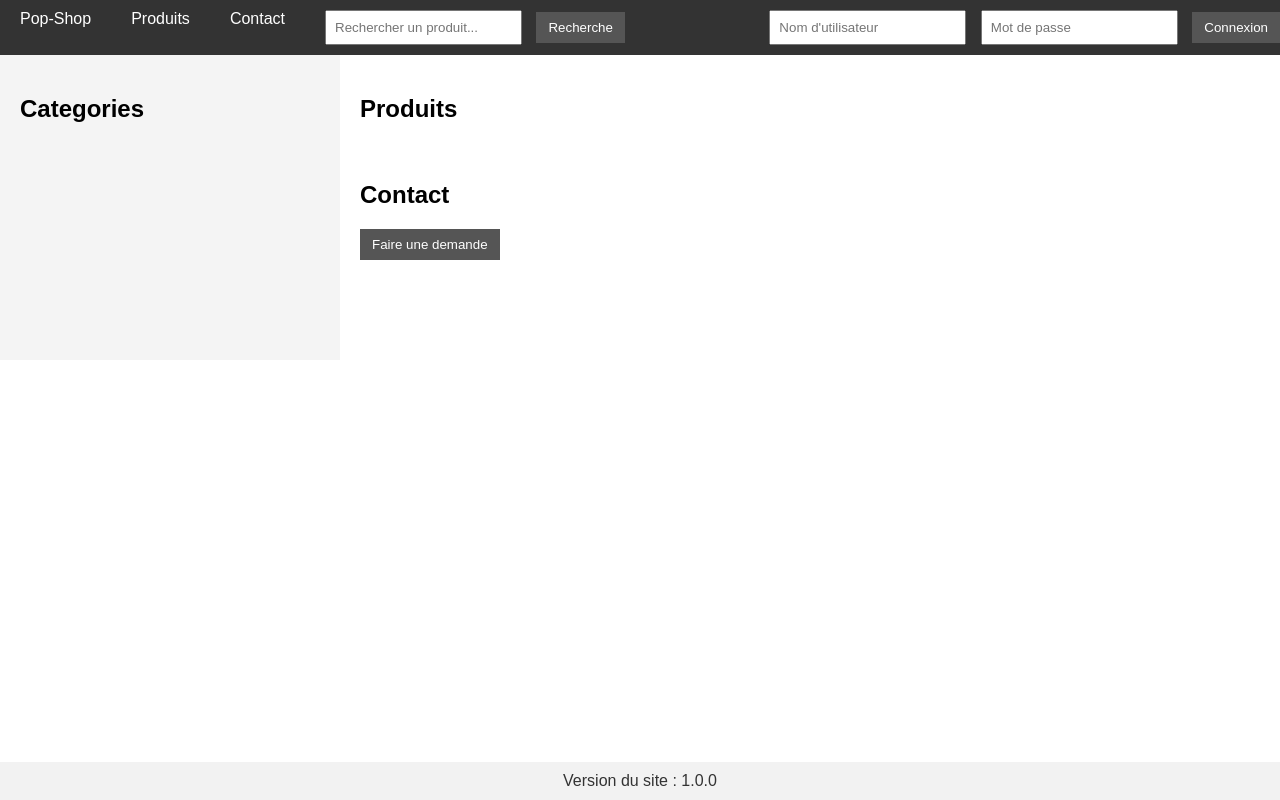
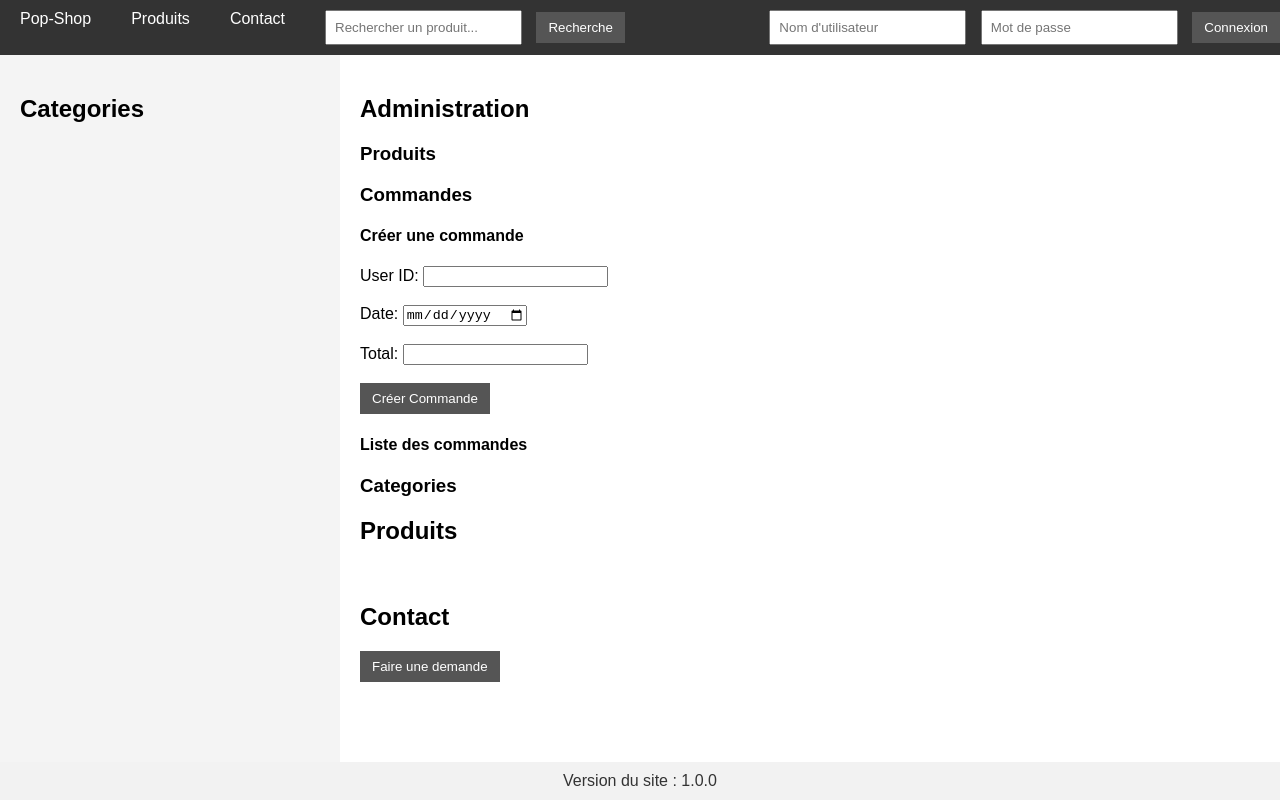
Before and after one commit to remihamy1/webapp, a website: page index.html in a window 1280 px wide. Drawn offline with Linux system fonts and the light colour scheme; no server answers.

Commit message:
Add Orders Admin section

```diff
--- a/index.html
+++ b/index.html
@@ -44,6 +44,44 @@
                 <div id="categories"></div>
             </aside>
             <main id="main-content">
+                <section id="admin-section">
+                    <h1>Administration</h1>
+                    <!-- Produits -->
+                    <h3>Produits</h3>
+
+                    <!-- Commandes -->
+                    <h3>Commandes</h3>
+                    <h4>Créer une commande</h4>
+                    <form id="create-order-form">
+                        <label for="order-user-id">User ID:</label>
+                        <input type="number" id="order-user-id" name="order-user-id" required><br><br>
+                        <label for="order-date">Date:</label>
+                        <input type="date" id="order-date" name="order-date" required><br><br>
+                        <label for="order-total">Total:</label>
+                        <input type="number" id="order-total" name="order-total" required><br><br>
+                        <button type="button" onclick="createOrder()">Créer Commande</button>
+                    </form>
+
+                    <div id="update-order-form" style="display: none;">
+                        <h4>Modifier une commande</h4>
+                            <label for="edit-order-id">ID de commande:</label>
+                            <input type="number" id="edit-order-id" name="edit-order-id" readonly><br><br>
+                            <label for="edit-order-user-id">User ID:</label>
+                            <input type="text" id="edit-order-user-id" name="edit-order-user-id" required><br><br>
+                            <label for="edit-order-date">Date:</label>
+                            <input type="date" id="edit-order-date" name="edit-order-date" required><br><br>
+                            <label for="edit-order-total">Total:</label>
+                            <input type="number" id="edit-order-total" name="edit-order-total" required><br><br>
+                            <button type="button" onclick="updateOrder()">Mettre à jour Commande</button>
+                        </form>
+                    </div>
+
+                    <h4>Liste des commandes</h4>
+                    <ul id="orders-list"></ul>
+
+                    <!-- Categories -->
+                    <h3>Categories</h3>
+                </section>
                 <div id="breadcrumb"></div>
                 <section id="produits">
                     <h2>Produits</h2>
@@ -113,6 +151,7 @@
         <script src="/models/product.js"></script>
         <script src="/models/category.js"></script>
         <script src="/models/profile.js"></script>
+        <script src="/models/order.js"></script>
         <script src="../main.js"></script>
 
         <footer
```
